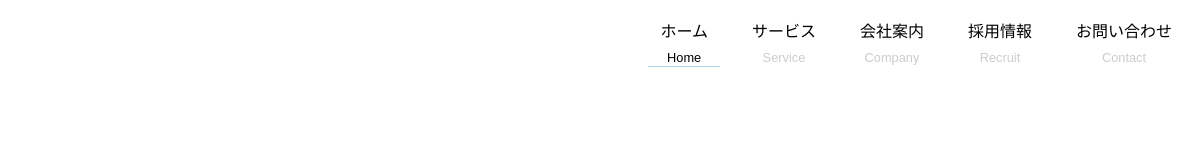
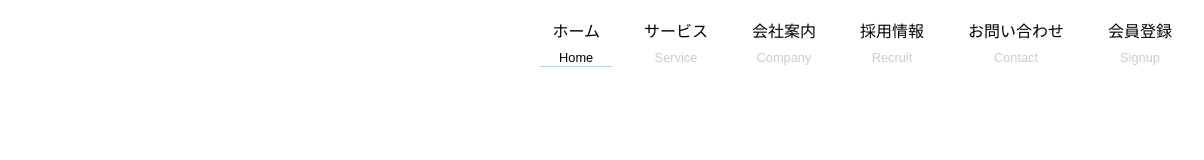
Before and after one commit to DooYoungJun/NOVOS_Project, a website: page nav.html in a window 1280 px wide. Shown: the full height of the page, 76-1280 px from the left. Drawn offline with Linux system fonts and the light colour scheme.

Commit message:
바꾼거

```diff
--- a/nav.html
+++ b/nav.html
@@ -39,6 +39,10 @@
                 <a href="Contact.html">お問い合わせ</a>
                 <span class="navbar-subtext">Contact</span>
             </li>
+            <li class="navbar-item">
+                <a href="Signup.html"> 会員登録</a>
+                <span class="navbar-subtext">Signup</span>
+            </li>
         </ul>
     </nav>
     <!--JavaScript 불러오기-->
```
Also changed, not shown: package.json (+11 -1 lines), 1 other file.
